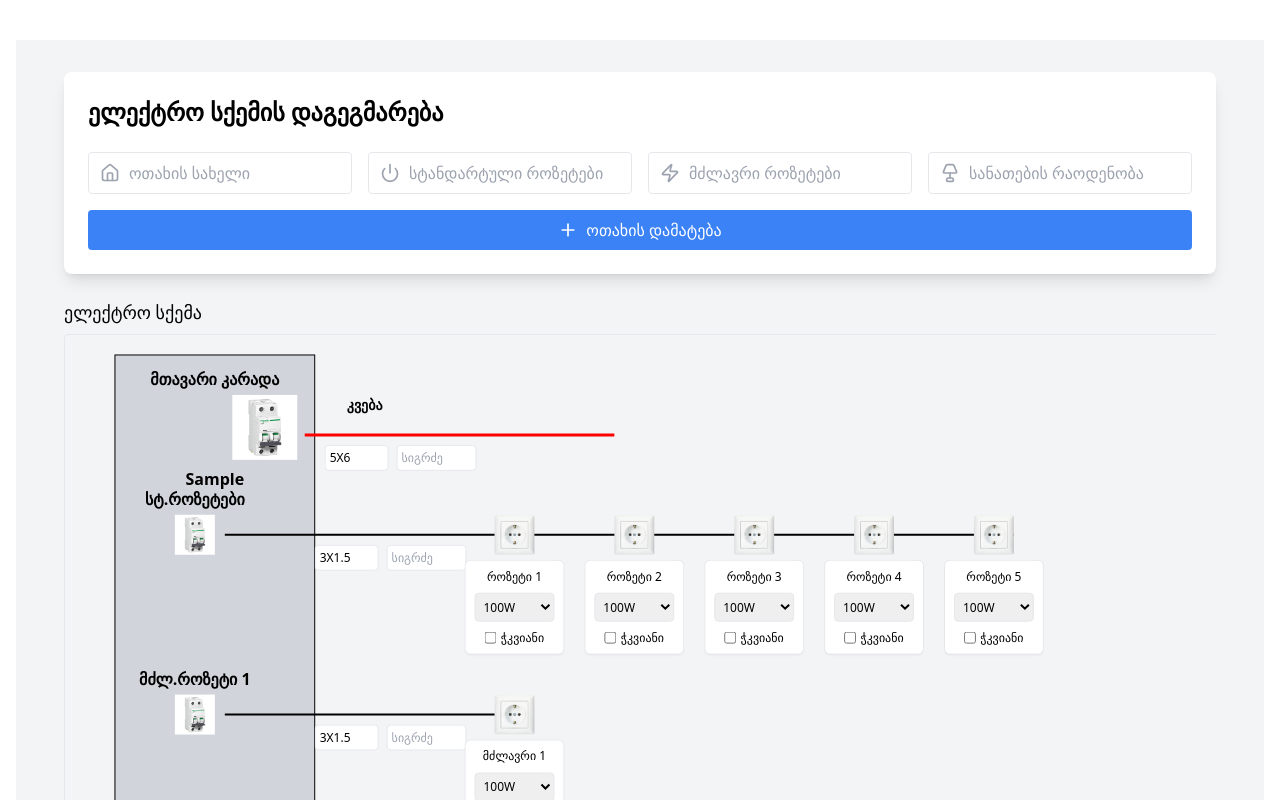
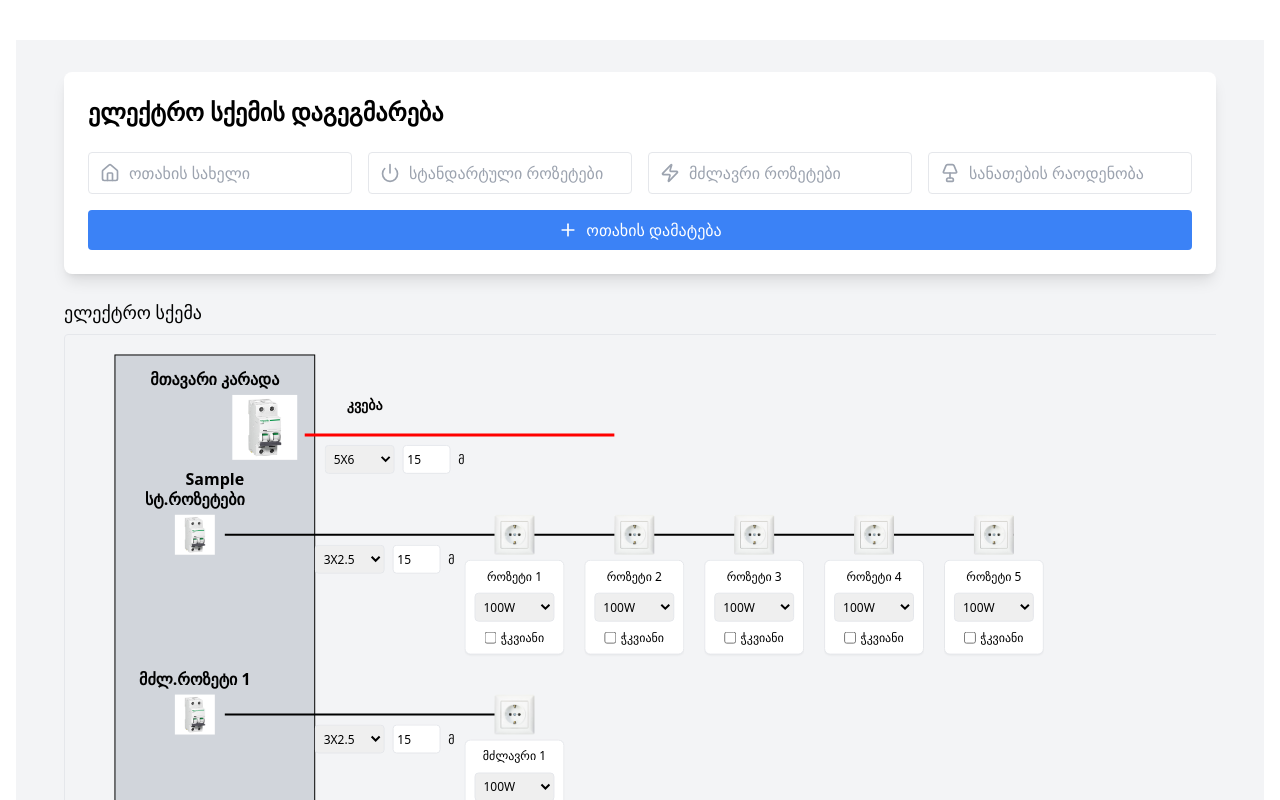
Before and after one commit to aleksandrre/electonics, a React (Vite) app: page / in a window 1280 px wide. Both pictures are taken after typing "Sample", "5", "5", "5" into the empty fields and a click on the button "ოთახის დამატება". Shown: the top 800 px of the page. Built offline with nearby package versions, Linux system fonts and the light colour scheme.

Commit message:
add changes

```diff
--- a/src/components/CircuitDiagram.jsx
+++ b/src/components/CircuitDiagram.jsx
@@ -7,6 +7,7 @@ import automatImage from "../assets/automat.jpg";
 
 const CircuitDiagram = () => {
   const powerOptions = [50, 100, 150, 200, 250, 300];
+  const wireThicknessOptions = ["3X1.5", "3X2.5", "3X4", "3X6", "5X6"];
 
   const [rooms, setRooms] = useState([]);
   const [currentRoom, setCurrentRoom] = useState({
@@ -18,15 +19,13 @@ const CircuitDiagram = () => {
 
   const [devicePowers, setDevicePowers] = useState({});
   const [smartDevices, setSmartDevices] = useState({});
-  // დავამატოთ მთავარი ხაზის default პარამეტრები
   const [wireParams, setWireParams] = useState({
     "main-power-wire": {
       thickness: "5X6",
-      length: "",
+      length: "15",
     },
   });
 
-  // სურათების URL-ები
   const images = {
     standardSocket: standardSocketImage,
     powerSocket: powerSocketImage,
@@ -56,8 +55,8 @@ const CircuitDiagram = () => {
 
       // მავთულის პარამეტრები სტანდარტული როზეტების წრედისთვის
       newWireParams[`${roomId}-standard-wire`] = {
-        thickness: "3X1.5",
-        length: "",
+        thickness: "3X2.5",
+        length: "15",
       };
 
       // მძლავრი როზეტები
@@ -67,8 +66,8 @@ const CircuitDiagram = () => {
         newSmartDevices[socketId] = false;
         // მავთულის პარამეტრები თითოეული მძლავრი როზეტის წრედისთვის
         newWireParams[`${roomId}-power-wire-${i}`] = {
-          thickness: "3X1.5",
-          length: "",
+          thickness: "3X2.5",
+          length: "15",
         };
       }
 
@@ -82,7 +81,7 @@ const CircuitDiagram = () => {
       // მავთულის პარამეტრები განათების წრედისთვის
       newWireParams[`${roomId}-light-wire`] = {
         thickness: "3X1.5",
-        length: "",
+        length: "15",
       };
 
       setDevicePowers((prev) => ({ ...prev, ...newDevicePowers }));
@@ -124,28 +123,34 @@ const CircuitDiagram = () => {
   };
 
   const renderWireParams = (wireId, x, y) => (
-    <foreignObject x={x} y={y} width="200" height="60">
+    <foreignObject x={x} y={y} width="140" height="60">
       <div xmlns="http://www.w3.org/1999/xhtml" className="flex gap-2">
-        <input
-          type="text"
-          placeholder="3X1.5"
+        <select
           value={wireParams[wireId]?.thickness || "3X1.5"}
           onChange={(e) =>
             updateWireParams(wireId, "thickness", e.target.value)
           }
-          className="w-16 text-xs p-1 border rounded"
-        />
+          className="w-20 text-xs p-1 border rounded"
+        >
+          {wireThicknessOptions.map((thickness) => (
+            <option key={thickness} value={thickness}>
+              {thickness}
+            </option>
+          ))}
+        </select>
         <input
           type="number"
           placeholder="სიგრძე"
-          value={wireParams[wireId]?.length || ""}
+          value={wireParams[wireId]?.length || "15"}
           onChange={(e) => updateWireParams(wireId, "length", e.target.value)}
-          className="w-20 text-xs p-1 border rounded"
+          className="w-12 text-xs p-1 border rounded"
         />
+        <span className="text-xs flex items-center">მ</span>
       </div>
     </foreignObject>
   );
 
+  // დანარჩენი კოდი უცვლელია...
   const calculateSvgWidth = (elements) => {
     return Math.max(1200, elements * 120 + 500);
   };
@@ -184,6 +189,8 @@ const CircuitDiagram = () => {
   );
 
   const renderMainPanel = () => {
+    // დანარჩენი კოდი უცვლელია...
+    // (renderMainPanel ფუნქციის მთლიანი კოდი დატოვეთ უცვლელად)
     const calculateRoomHeight = (room) => {
       const standardSocketsHeight = 100;
       const powerSocketSpacing = 140;
```
